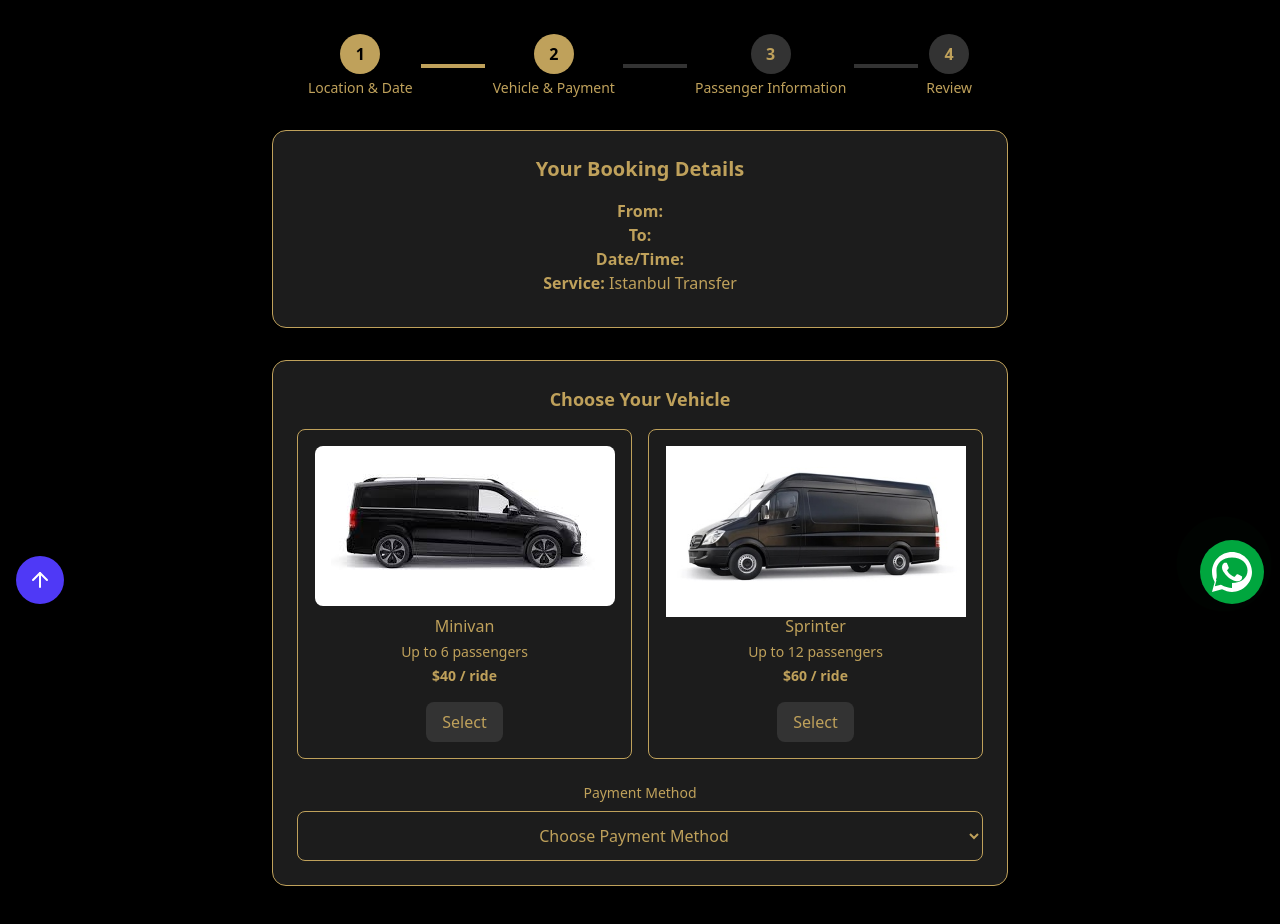
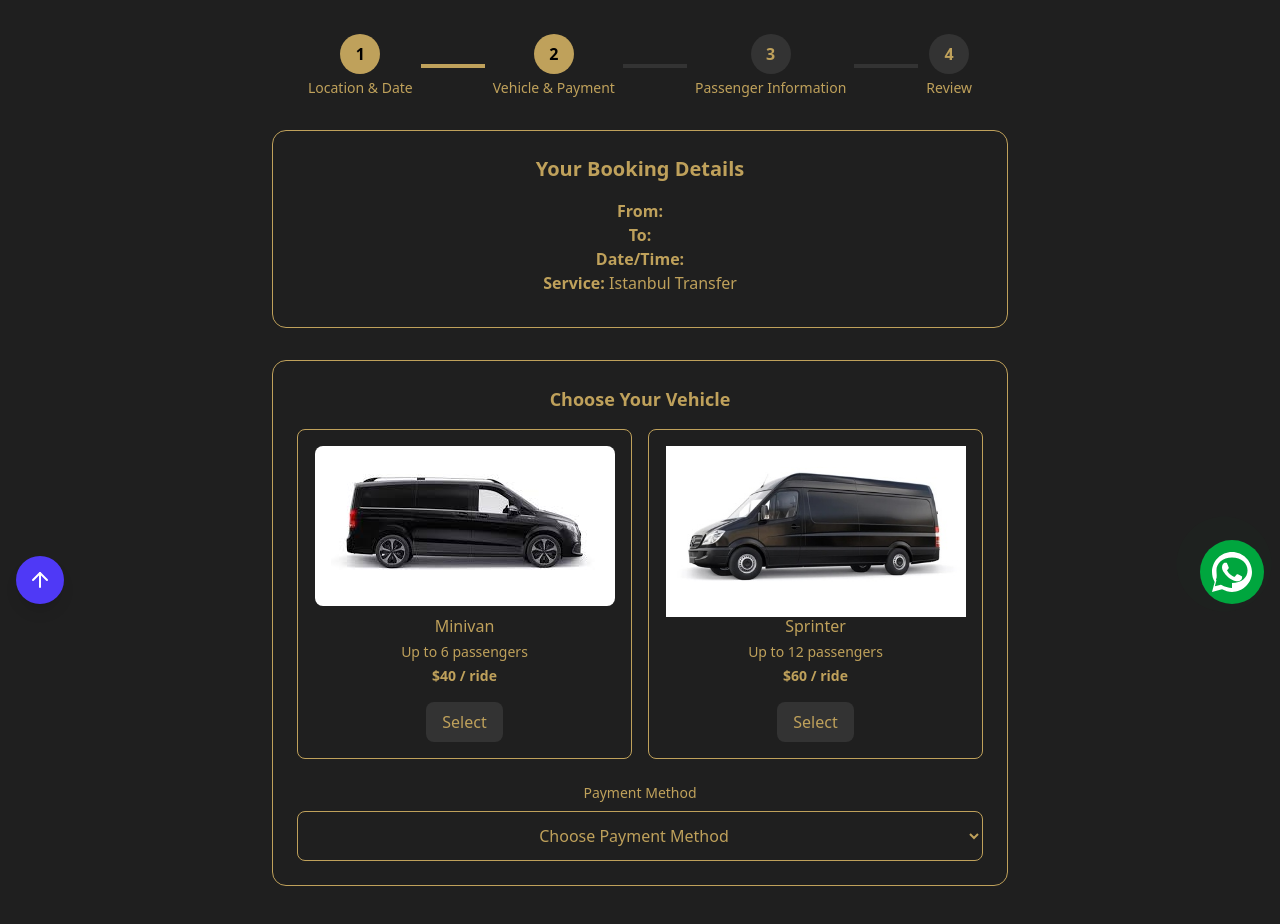
Before and after one commit to 0xSyntellect/v0-lp, a Next.js app: page /booking in a window 1280 px wide. Shown: the part 180-1104 px from the top of the page. Built offline with nearby package versions, Linux system fonts and the light colour scheme.

Commit message:
booking flow style update

```diff
--- a/app/booking/page.tsx
+++ b/app/booking/page.tsx
@@ -164,7 +164,7 @@ function BookingContent() {
   ];
 
   return (
-    <main className="min-h-screen py-10 bg-black text-[#BFA15B]">
+    <main className="min-h-screen py-10 bg-[#1F1F1F] text-[#BFA15B]">
       <div className="max-w-3xl mx-auto px-4">
         {/* Logo at the top */}
         <div className="flex justify-center mb-6">
@@ -174,8 +174,6 @@ function BookingContent() {
         {/* Progress Bar */}
         <div className="flex items-center justify-center mb-8">
           {steps.map(({ step, title }, index) => {
-            // Build circle classes dynamically so the active steps are gold + black text
-            // and the inactive steps are dark with gold text
             const circleClass = `rounded-full w-10 h-10 flex items-center justify-center font-bold ${
               currentStep >= step
                 ? "bg-[#BFA15B] text-black"
@@ -184,7 +182,7 @@ function BookingContent() {
 
             let circleContent;
             if (step === 1) {
-              // Link to "/" if they want to go back to step 1
+              // Link to "/" if they want to go back
               circleContent = (
                 <Link href="/" className="cursor-pointer">
                   <div className={circleClass}>{step}</div>
@@ -224,7 +222,7 @@ function BookingContent() {
         </div>
 
         {/* Booking Details Card */}
-        <div className="bg-[#1c1c1c] p-6 rounded-xl border border-[#BFA15B] mb-8">
+        <div className="bg-[#1F1F1F] p-6 rounded-xl border border-[#BFA15B] mb-8">
           <h2 className="text-xl font-semibold mb-4 text-center text-[#BFA15B]">
             Your Booking Details
           </h2>
@@ -261,7 +259,7 @@ function BookingContent() {
 
         {/* STEP 2 => Vehicle Selection */}
         {currentStep === 2 && (
-          <div className="bg-[#1c1c1c] p-6 rounded-xl border border-[#BFA15B] mb-8">
+          <div className="bg-[#1F1F1F] p-6 rounded-xl border border-[#BFA15B] mb-8">
             <h3 className="text-lg font-semibold mb-4 text-center text-[#BFA15B]">
               Choose Your Vehicle
             </h3>
@@ -339,7 +337,7 @@ function BookingContent() {
 
         {/* STEP 3 => Passenger & Contact Information */}
         {currentStep === 3 && (
-          <div className="bg-[#1c1c1c] p-6 rounded-xl border border-[#BFA15B] mb-8 text-center">
+          <div className="bg-[#1F1F1F] p-6 rounded-xl border border-[#BFA15B] mb-8 text-center">
             <h3 className="text-lg font-semibold mb-8 text-[#BFA15B]">
               Passenger & Contact Details
             </h3>
@@ -420,7 +418,7 @@ function BookingContent() {
                     )}
                   </button>
                   {open && (
-                    <div className="px-4 py-4 space-y-4">
+                    <div className="px-4 py-4 space-y-4 bg-[#1F1F1F]">
                       <div className="grid grid-cols-1 md:grid-cols-2 gap-4">
                         <div>
                           <label className="block text-sm font-medium mb-1">
@@ -505,7 +503,7 @@ function BookingContent() {
 
         {/* STEP 4 => Final Review & Confirmation */}
         {currentStep === 4 && (
-          <div className="bg-[#1c1c1c] p-6 rounded-xl border border-[#BFA15B] mb-8">
+          <div className="bg-[#1F1F1F] p-6 rounded-xl border border-[#BFA15B] mb-8">
             <h3 className="text-lg font-semibold mb-4 text-center text-[#BFA15B]">
               Review & Confirmation
             </h3>
@@ -581,7 +579,7 @@ export default function BookingPage() {
   return (
     <Suspense
       fallback={
-        <div className="min-h-screen flex items-center justify-center bg-black text-[#BFA15B]">
+        <div className="min-h-screen flex items-center justify-center bg-[#1F1F1F] text-[#BFA15B]">
           Loading booking information...
         </div>
       }
--- a/app/globals.css
+++ b/app/globals.css
@@ -49,7 +49,7 @@
 ---------------------------------------------------------------- */
 :root {
   /* Fallbacks using HEX/RGB values */
-  --background: #f0e7d8;
+  --background: #1F1F1F;
   --foreground: #252525;
   --card: #ffffff;
   --card-foreground: #252525;
@@ -87,7 +87,7 @@
 /* Override fallbacks with oklch() if supported */
 @supports (color: oklch(1 0 0)) {
   :root {
-    --background: oklch(240, 231, 216);
+    --background: oklch(31, 31, 31);
     --foreground: oklch(0.145 0 0);
     --card: oklch(1 0 0);
     --card-foreground: oklch(0.145 0 0);
--- a/components/services-section.tsx
+++ b/components/services-section.tsx
@@ -38,7 +38,7 @@ export default function ServicesSection() {
   return (
     <section
       id="services"
-      className="w-full py-20 "
+      className="w-full py-20 bg-[#1F1F1F]"
     >
       {/* Centered Content Container */}
       <div className="max-w-5xl mx-auto px-4">
```
